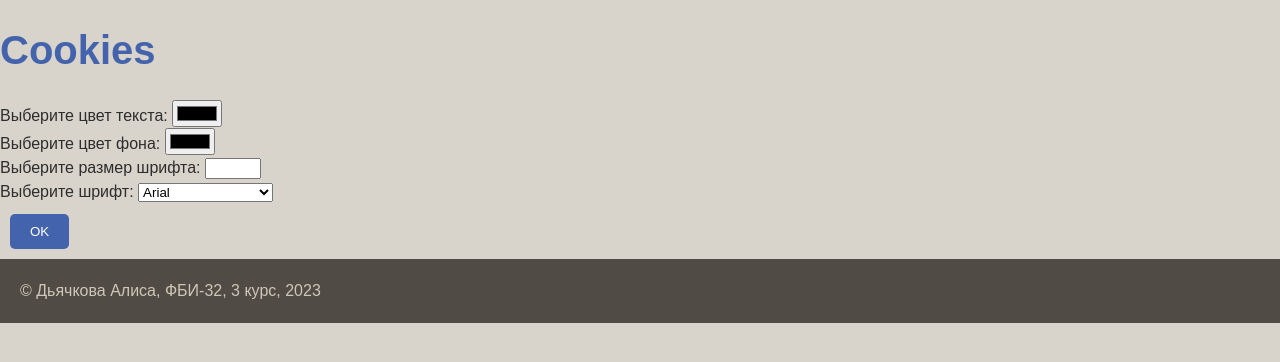
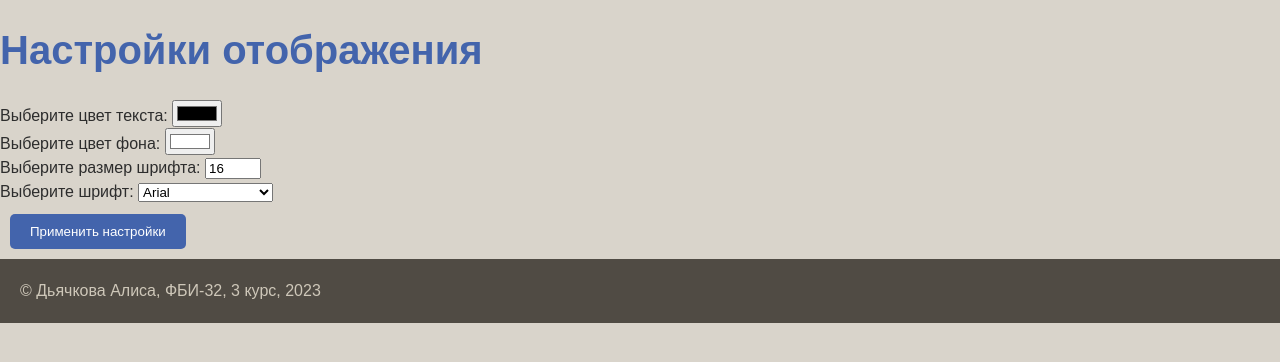
Before and after one commit to SparrowM24/web-back-labs, a Flask app: page /lab3/settings in a window 1280 px wide. Shown: the part 64-426 px from the top of the page. Run offline with Flask 3, Linux system fonts and the light colour scheme.

Commit message:
Очистка всех кук

```diff
--- a/lab3.py
+++ b/lab3.py
@@ -125,13 +125,14 @@ def settings():
                          font_size=font_size,
                          font_family=font_family)
 
-@lab3.route('/lab3/reset-settings')
-def reset_settings():
+@lab3.route('/lab3/clear_settings')
+def clear_settings():
     resp = make_response(redirect('/lab3/settings'))
     resp.set_cookie('color', '', expires=0)
     resp.set_cookie('bg_color', '', expires=0)
     resp.set_cookie('font_size', '', expires=0)
     resp.set_cookie('font_family', '', expires=0)
+
     return resp
 
 
--- a/templates/base.html
+++ b/templates/base.html
@@ -57,11 +57,7 @@
 
         {% if request.cookies.get('color') or request.cookies.get('bg_color') or request.cookies.get('font_size') or request.cookies.get('font_family') %}
         <div style="margin-top: 20px;">
-            <a href="/lab3/reset-settings" style="
-                {% if request.cookies.get('color') %}
-                color: {{ request.cookies.get('color') }};
-                {% endif %}
-            ">
+            <a href="/lab3/clear_settings">
                 <button type="button">Сбросить стили</button>
             </a>
         </div>
--- a/templates/lab3/settings.html
+++ b/templates/lab3/settings.html
@@ -3,19 +3,19 @@
 {% block lab %}Лабораторная работа 3{% endblock %}
 
 {% block main %}
-    <h1>Cookies</h1>
+    <h1>Настройки отображения</h1>
     <form method="get">
         <div>
             <label for="color">Выберите цвет текста:</label>
-            <input type="color" id="color" name="color" value="{{ color or '' }}">
+            <input type="color" id="color" name="color" value="{{ color or '#000000' }}">
         </div>
         <div>
             <label for="bg_color">Выберите цвет фона:</label>
-            <input type="color" id="bg_color" name="bg_color" value="{{ bg_color or '' }}">
+            <input type="color" id="bg_color" name="bg_color" value="{{ bg_color or '#ffffff' }}">
         </div>
         <div>
             <label for="font_size">Выберите размер шрифта:</label>
-            <input type="number" id="font_size" name="font_size" value="{{ font_size or '' }}" min="8" max="72">
+            <input type="number" id="font_size" name="font_size" value="{{ font_size or '16' }}" min="8" max="72">
         </div>
         <div>
             <label for="font_family">Выберите шрифт:</label>
@@ -27,7 +27,8 @@
             </select>
         </div>
         <div>
-            <button type="submit">OK</button>
+            <button type="submit">Применить настройки</button>
         </div>
     </form>
+
 {% endblock %}
```
